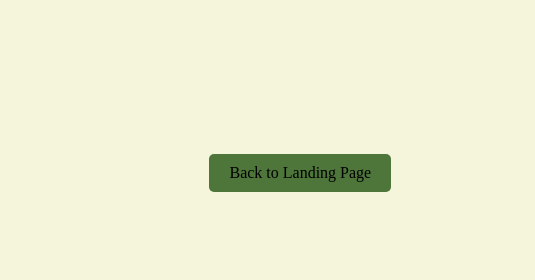
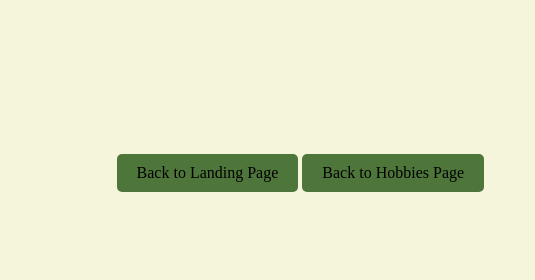
Before and after one commit to mjune2000/bioSite, a plain HTML site: page baking.html in a window 1280 px wide. Shown: the top 280 px of the page, 745-1280 px from the left. Drawn offline with Linux system fonts and the light colour scheme.

Commit message:
Final Updates

```diff
--- a/baking.html
+++ b/baking.html
@@ -32,6 +32,7 @@
 
     <footer>
       <a href="../bioSite/index.html" class="back-link">Back to Landing Page</a>
+      <a href="../bioSite/hobbies.html" class="back-link">Back to Hobbies Page</a>
     </footer>
 </body>
 </html>
```
Also changed, not shown: crafts.html (+1 -0 lines), shelling.html (+2 -1 lines), site.css (+2 -17 lines).
